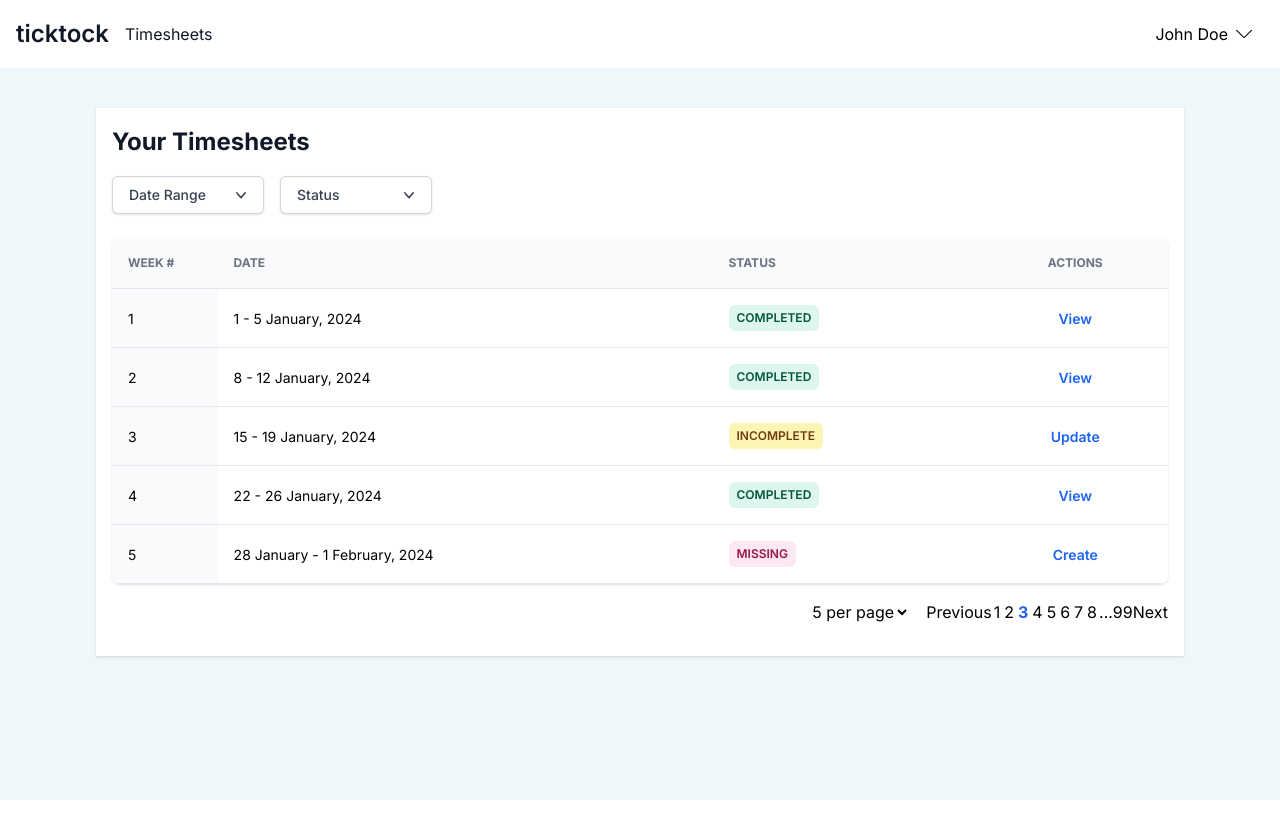
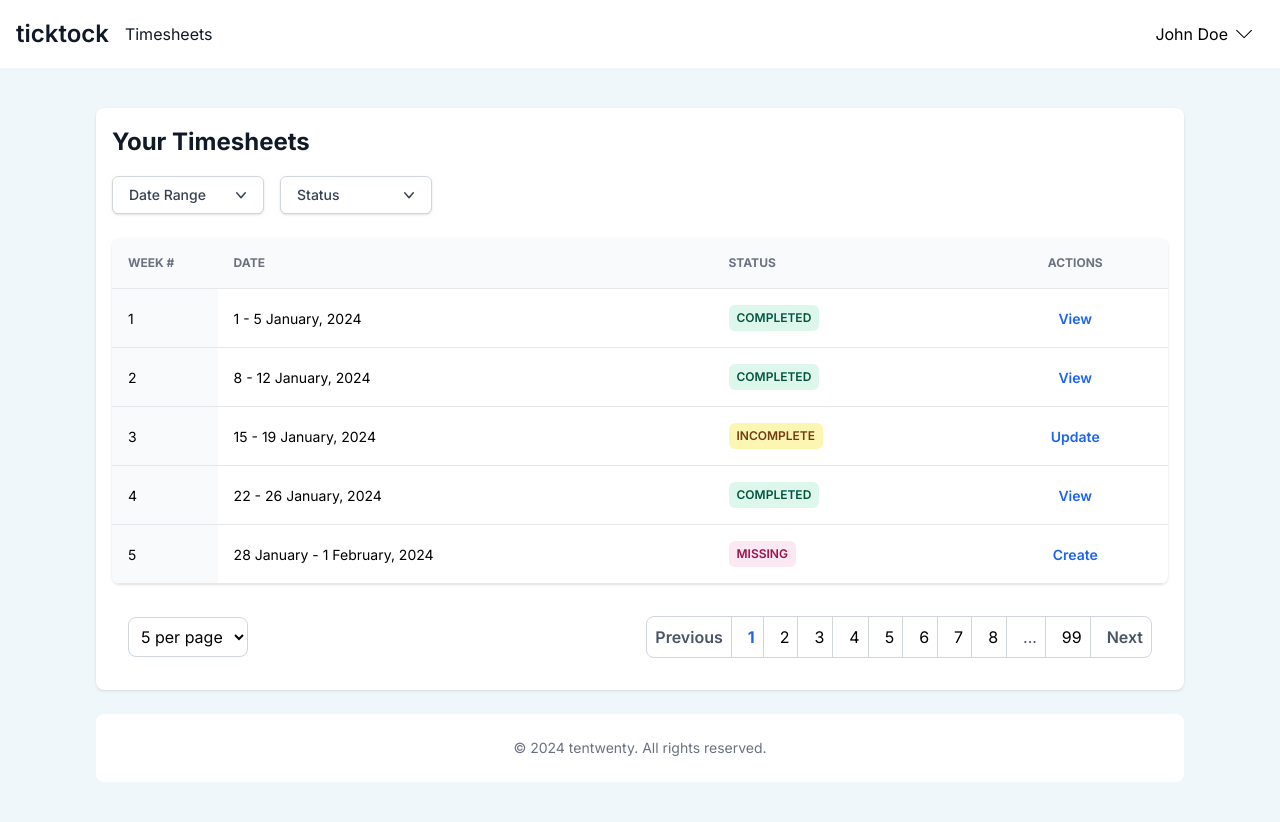
Before and after one commit to Madhuravas/timesheet-dashboard, a React (Vite) app in the folder timesheet-dashboard/: page /timesheet in a window 1280 px wide. Before the commit the page ends 800 px from the top, so only its background shows below. Built offline with nearby package versions, Linux system fonts and the light colour scheme.

Commit message:
Created pagination and footer components
Signed-off-by: Madhuravas <madhuravasreddy1998@gmail.com>

```diff
--- /dev/null
+++ b/timesheet-dashboard/src/components/Footer.tsx
@@ -0,0 +1,9 @@
+function Footer() {
+    return (
+        <footer className="bg-white px-4 py-6 text-center text-sm text-gray-500 rounded-lg">
+            © 2024 tentwenty. All rights reserved.
+        </footer>
+    );
+}
+
+export default Footer;
--- a/timesheet-dashboard/src/components/Pagination.tsx
+++ b/timesheet-dashboard/src/components/Pagination.tsx
@@ -1,30 +1,28 @@
-function Pagination({currentPage, totalPages, onPageChange, TOTAL_PAGES}: {currentPage: number, totalPages: number, onPageChange: (page: number) => void; TOTAL_PAGES: number}) {
+function Pagination({ currentPage, totalPages, onPageChange, TOTAL_PAGES }: { currentPage: number, totalPages: number, onPageChange: (page: number) => void; TOTAL_PAGES: number }) {
 
     // Ensure data is sliced correctly per page
 
     return (
-        <div style={{ display: "flex", alignItems: "center", justifyContent: "flex-end", margin: "16px 0" }}>
-            <select style={{ marginRight: "16px" }}>
+        <div className="flex justify-between items-center p-4">
+            <select className="border border-gray-300 rounded-lg px-2 py-2">
                 <option>5 per page</option>
                 {/* Add more options if needed */}
             </select>
-            <button onClick={() => onPageChange(currentPage+1)}>Previous</button>
+            <div className="flex items-center gap-2 border border-gray-300 rounded-lg text-[#4A5565]">
+                <button className="border-r font-[600] border-gray-300 px-2 py-2" onClick={() => onPageChange(currentPage + 1)}>Previous</button>
                 {[...Array(8)].map((_, i) => (
                     <button
                         key={i + 1}
-                    style={{
-                        margin: "0 2px",
-                        fontWeight: currentPage === i + 1 ? "bold" : "normal",
-                        color: currentPage === i + 1 ? "#2563eb" : "#000"
-                    }}
+                        className={`cursor-pointer border-r border-gray-300 px-2 py-2 ${ currentPage === i + 1 ? 'font-bold text-[#2563eb]' : 'font-normal text-[#000]'}`}
                         onClick={() => onPageChange(i + 1)}
                     >
                         {i + 1}
                     </button>
                 ))}
-            <span>...</span>
-            <button >{TOTAL_PAGES}</button>
-            <button >Next</button>
+                <span className=" border-r border-gray-300 px-2 py-2">...</span>
+                <button className="cursor-pointer border-r border-gray-300 px-2 py-2 font-normal text-[#000]">{TOTAL_PAGES}</button>
+                <button className="cursor-pointer font-[600] px-2 py-2">Next</button>
+            </div>
         </div>
     );
 };
--- a/timesheet-dashboard/src/pages/Main.tsx
+++ b/timesheet-dashboard/src/pages/Main.tsx
@@ -1,5 +1,6 @@
 import Navbar from "../components/Navbar";
 import { Outlet } from "react-router-dom";
+import Footer from "../components/Footer";
 
 function Main() {
     return (
@@ -7,6 +8,10 @@ function Main() {
             <Navbar />
             <div className="bg-[#f0f7fb] px-24 py-10 flex-1">
                 <Outlet />
+                <div className="mt-6">
+                    <Footer />
+                </div>
+
             </div>
 
         </div>
--- a/timesheet-dashboard/src/pages/TimesheetPage.tsx
+++ b/timesheet-dashboard/src/pages/TimesheetPage.tsx
@@ -55,7 +55,7 @@ const PAGE_SIZE = 5;
 const TOTAL_PAGES = 99;
 
 function TimeSheetPage() {
-    const [currentPage, setCurrentPage] = useState(3);
+    const [currentPage, setCurrentPage] = useState(1);
 
      const paginatedData = timesheetData.slice(
         (currentPage - 1) * PAGE_SIZE,
@@ -73,7 +73,7 @@ function TimeSheetPage() {
     }
 
     return (
-        <div className="bg-[#ffffff] shadow p-4">
+        <div className="bg-[#ffffff] shadow p-4 rounded-lg">
             <h2 className="text-[#111928] text-[24px] font-bold">Your Timesheets</h2>
             <div className="flex gap-4 mt-4">
                 <Dropdown options={DATE_RANGES} onSelect={handleDateRange} label="Date Range" />
@@ -82,7 +82,7 @@ function TimeSheetPage() {
             <div className="mt-6 shadow rounded-lg overflow-hidden">
                 <Table timesheetData={timesheetData} TimeSheetTableHeader={TimeSheetTableHeader} />
             </div>
-            <div>
+            <div className="mt-4">
                 <Pagination currentPage={currentPage} totalPages={TOTAL_PAGES} onPageChange={setCurrentPage} TOTAL_PAGES={TOTAL_PAGES}/>
             </div>
         </div>
```
Lines whose indentation alone changed are shown as unchanged.
